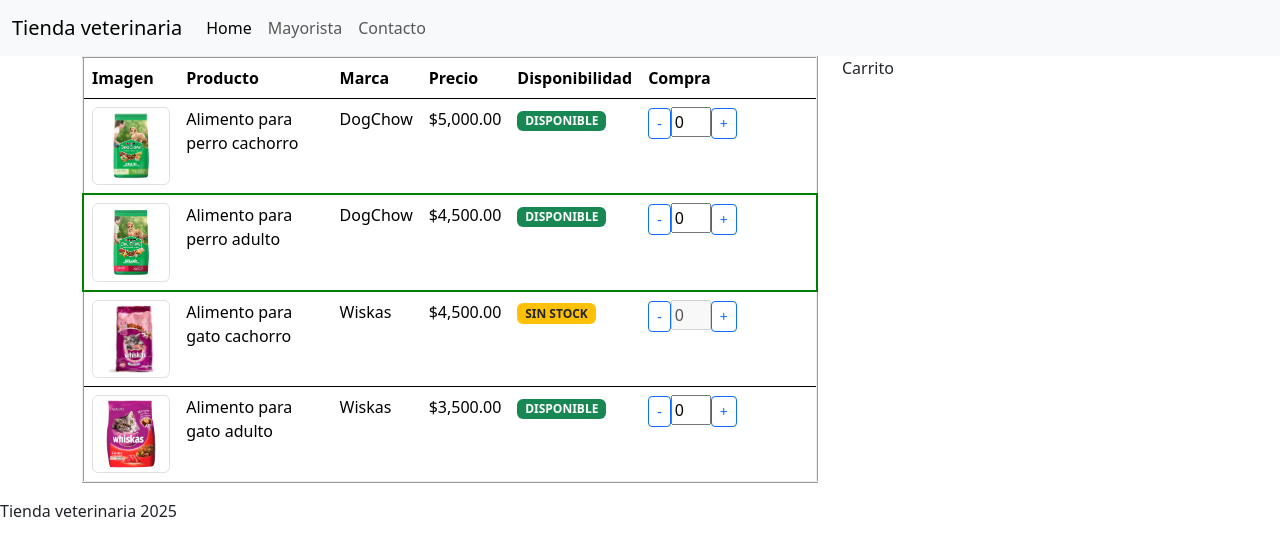
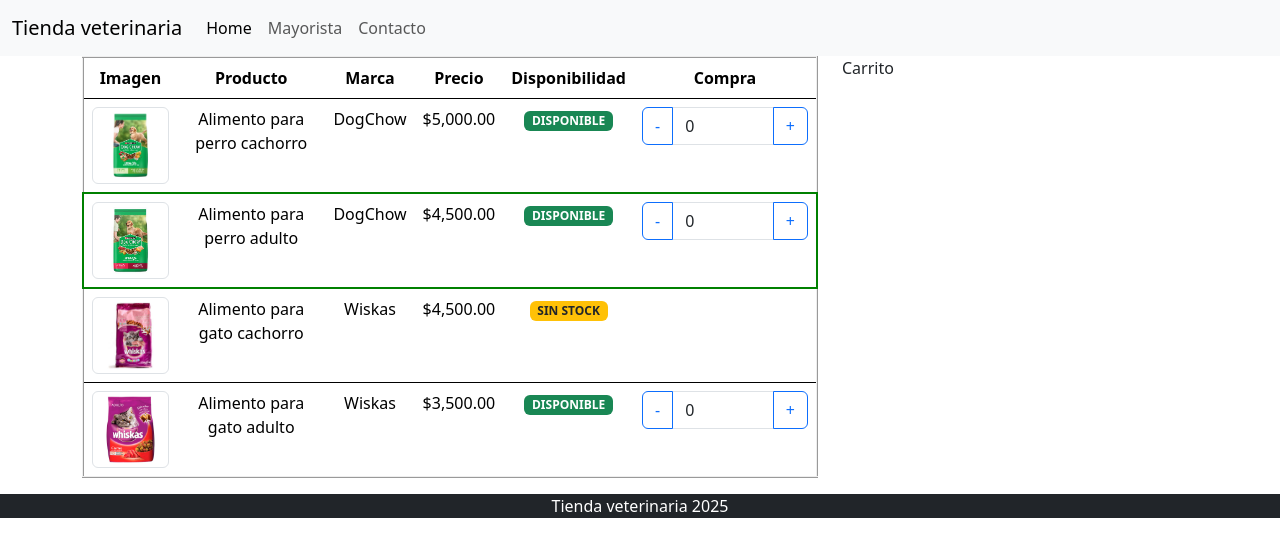
Before and after one commit to Juaky5555/Seminario_Angular, an Angular app: page / in a window 1280 px wide. Shown: the top 556 px of the page. Built offline with nearby package versions, Linux system fonts and the light colour scheme.

Commit message:
mejoras visuales

```diff
--- a/src/app/app.component.html
+++ b/src/app/app.component.html
@@ -27,4 +27,4 @@
     <div class="col-4">Carrito</div>
   </div>
 </div>
-<footer>{{title}} 2025</footer>
+<footer class="text-center bg-dark text-white">{{title}} 2025</footer>
--- a/src/app/products-list/products-list.component.html
+++ b/src/app/products-list/products-list.component.html
@@ -1,4 +1,4 @@
-<table class="table">
+<table class="table text-center">
     <thead>
         <tr>
             <th>Imagen</th>
@@ -17,9 +17,11 @@
             <td>{{Product.price | currency}}</td>
             <td> <span class = "badge bg-warning text-dark" *ngIf = "Product.stock == 0"> SIN STOCK </span><span class="badge bg-success" *ngIf = "Product.stock > 0"> DISPONIBLE </span> </td>
             <td>
-                <button class="btn btn-outline-primary btn-sm" (click)="downQuantity(Product)">-</button>
-                <input class="col-3 input-number" type="number" [(ngModel)]="Product.quantity" (ngModelChange)="checkQuantity(Product)" [disabled]="Product.stock <= 0">
-                <button class="btn btn-outline-primary btn-sm" (click)="upQuantity(Product)">+</button>
+                <div class="input-group" *ngIf = "Product.stock > 0">
+                    <button class="btn btn-outline-primary" (click)="downQuantity(Product)">-</button>
+                    <input class="input_number form-control" type="number" [(ngModel)]="Product.quantity" (ngModelChange)="checkQuantity(Product)" [disabled]="Product.stock <= 0">
+                    <button class="btn btn-outline-primary" (click)="upQuantity(Product)">+</button>
+                </div>
             </td>
         </tr>
     </tbody>
--- a/src/app/products-list/products-list.component.scss
+++ b/src/app/products-list/products-list.component.scss
@@ -7,8 +7,8 @@
     background: lightgreen;
 }
 //Para quitarle las flechitas molestas al input tipo number
-.input-number::-webkit-outer-spin-button,
-.input-number::-webkit-inner-spin-button {
+.input_number::-webkit-outer-spin-button,
+.input_number::-webkit-inner-spin-button {
   -webkit-appearance: none;
   margin: 0;
 }
```
